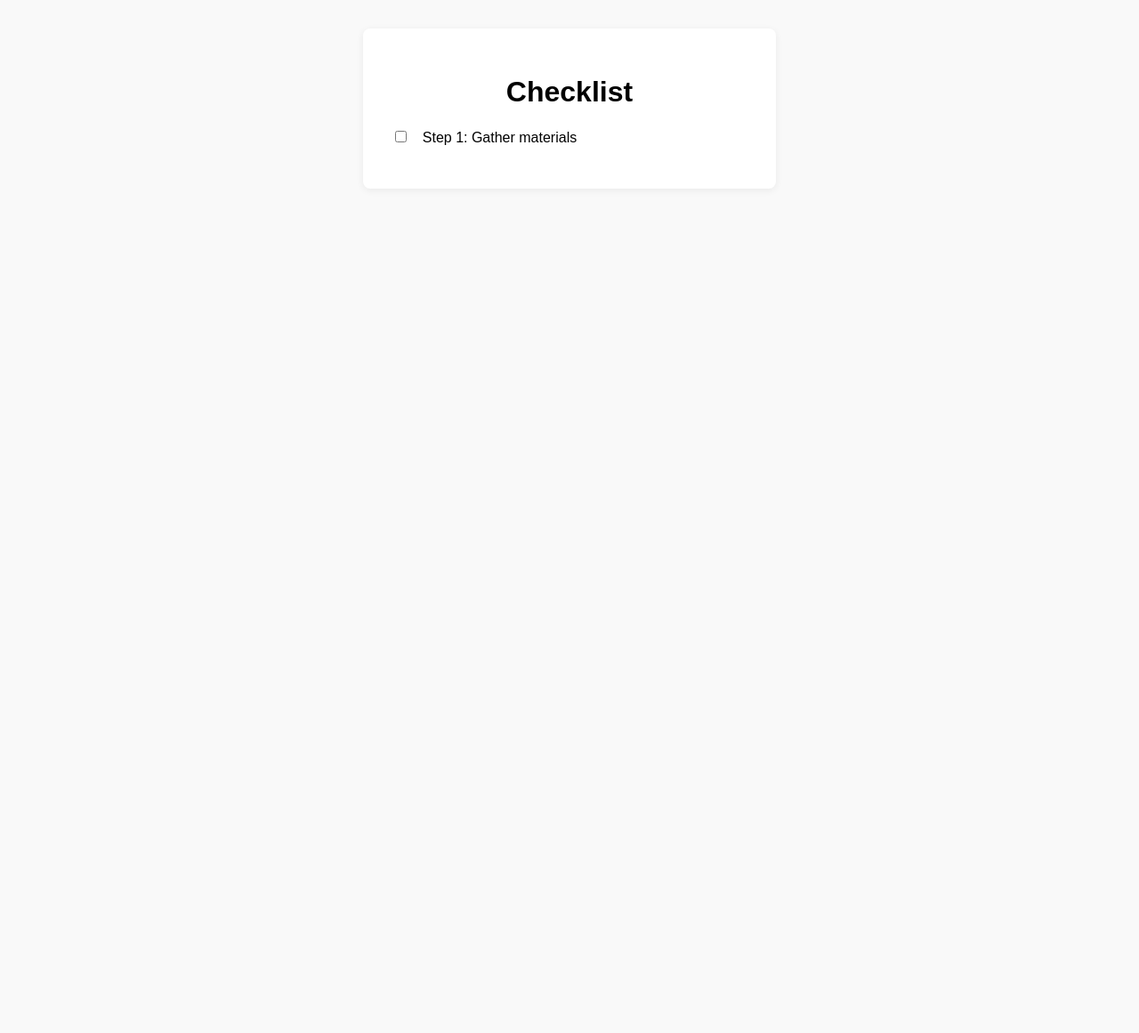
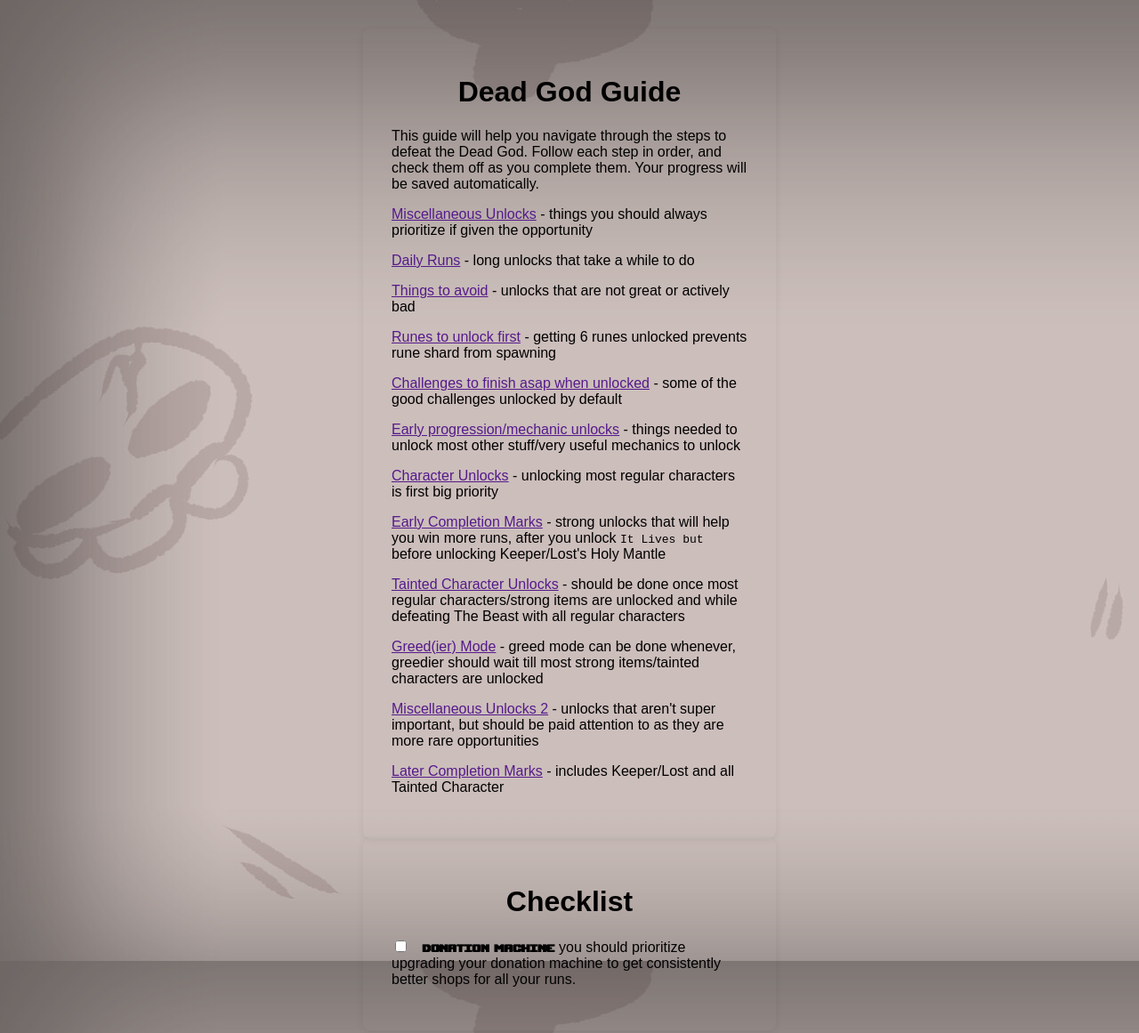
Before and after one commit to dead-god-guide/home, a plain HTML site: page index.html in a window 1280 px wide. Shown: the top 1161 px of the page at 89% size. Before the commit the page ends 800 px from the top, so only its background shows below. Drawn offline with Linux system fonts and the light colour scheme.

Commit message:
first images

```diff
--- a/index.html
+++ b/index.html
@@ -3,20 +3,33 @@
 
 <head>
 	<meta charset="UTF-8">
-	<title>Checklist</title>
+	<title>Dead God Guide</title>
 	<meta name="viewport" content="width=device-width, initial-scale=1">
 	<style>
+		@font-face {
+			font-family: 'isaac';
+			/*a name to be used later*/
+			src: url('./resources/fonts/upheavtt.ttf');
+			/*URL to font*/
+		}
+
+		b {
+			font-weight: bold;
+			font-family: 'isaac';
+		}
+
 		body {
 			font-family: Arial, sans-serif;
-			background: #f9f9f9;
+			background: #cec5ad;
 			margin: 0;
 			padding: 2em;
+			background-image: url("./resources/images/background.jpg");
 		}
 
 		.container {
 			max-width: 400px;
 			margin: auto;
-			background: #fff;
+			/* background: #fff; */
 			padding: 2em;
 			border-radius: 8px;
 			box-shadow: 0 2px 8px #0001;
@@ -50,39 +63,83 @@
 </head>
 
 <body>
+
+	<div class="container">
+		<h1>Dead God Guide</h1>
+		<p>This guide will help you navigate through the steps to defeat the Dead God. Follow each step in order, and check
+			them off as you complete them. Your progress will be saved automatically.</p>
+
+		<title>Contents</title>
+		<ul>
+			<li>
+				<a href="" target="_blank">Miscellaneous Unlocks</a> - things you should always prioritize if given the
+				opportunity
+			</li>
+			<li>
+				<a href="" target="_blank">Daily Runs</a> - long unlocks that take a while to do
+			</li>
+			<li>
+				<a href="" target="_blank">Things to avoid</a> - unlocks that are not great or actively bad
+			</li>
+			<li>
+				<a href="" target="_blank">Runes to unlock first</a> - getting 6 runes unlocked prevents rune shard from
+				spawning
+			</li>
+			<li>
+				<a href="" target="_blank">Challenges to finish asap when unlocked</a> - some of the good challenges unlocked
+				by default
+			</li>
+			<li>
+				<a href="" target="_blank">Early progression/mechanic unlocks</a> - things needed to unlock most other
+				stuff/very useful mechanics to unlock
+			</li>
+			<li>
+				<a href="" target="_blank">Character Unlocks</a> - unlocking most regular characters is first big priority
+			</li>
+			<li>
+				<a href="" target="_blank">Early Completion Marks</a> - strong unlocks that will help you win more runs, after
+				you unlock <code>It Lives but</code> before unlocking Keeper/Lost's Holy Mantle
+			</li>
+			<li>
+				<a href="" target="_blank">Tainted Character Unlocks</a> - should be done once most regular characters/strong
+				items are unlocked and while defeating The Beast with all regular characters
+			</li>
+			<li>
+				<a href="" target="_blank">Greed(ier) Mode</a> - greed mode can be done whenever, greedier should wait till
+				most strong items/tainted characters are unlocked
+			</li>
+			<li>
+				<a href="" target="_blank">Miscellaneous Unlocks 2</a> - unlocks that aren't super important, but should be
+				paid attention to as they are more rare opportunities
+			<li>
+				<a href="" target="_blank">Later Completion Marks</a> - includes Keeper/Lost and all Tainted Character
+			</li>
+		</ul>
+	</div>
+
+
 	<div class="container">
 		<h1>Checklist</h1>
 		<ul id="checklist">
 			<li>
 				<label>
 					<input type="checkbox" data-step="0">
-					Step 1: Gather materials
+					<b>Donation Machine</b> you should prioritize upgrading your donation machine to get consistently better shops
+					for all your runs.
 				</label>
 			</li>
 			<li class="hidden">
 				<label>
 					<input type="checkbox" data-step="1">
-					Step 2: Prepare workspace
+					<b>The Lost</b> dying in a sacrifice room while holding Missing Poster (don't need to die to spikes
+					specifically)
 				</label>
 			</li>
 			<li class="hidden">
 				<label>
 					<input type="checkbox" data-step="2">
-					Step 3: Begin project
+					<b>Ace of Clubs</b> win three runs in a row
 				</label>
-			</li>
-			<li class="hidden">
-				<label>
-					<input type="checkbox" data-step="3">
-					Step 4: Review progress
-				</label>
-			</li>
-			<li class="hidden">
-				<label>
-					<input type="checkbox" data-step="4">
-					Step 5: Complete and submit
-				</label>
-			</li>
 		</ul>
 	</div>
 	<script>
```
Also changed, not shown: resources/fonts/upheavtt.ttf (added), resources/images/background.jpg (added).
